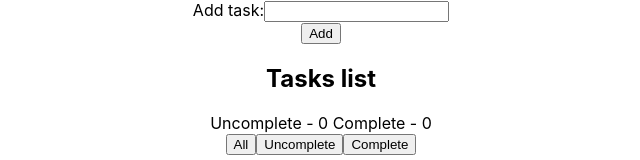
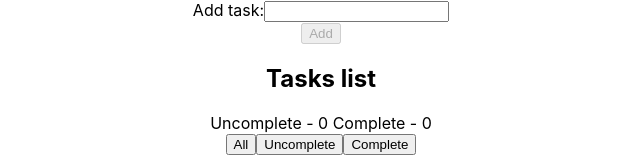
Before and after one commit to ArtemKozar/ToDoSt, a React (Create React App) app: page / in a window 1280 px wide. Shown: the top 160 px of the page, without its empty margins (319-959 px from the left). Built offline with nearby package versions, Linux system fonts and the light colour scheme.

Commit message:
Fix Input

```diff
--- a/src/components/NewTask/NewTask.jsx
+++ b/src/components/NewTask/NewTask.jsx
@@ -5,13 +5,14 @@ import { addToDo } from '../../redux/todos/actionCreators'
 
 const NewTask = () => {
   const [toDo, setToDo] = useState('')
-  const [checkToDoLength, setCheckToDoLength] = useState(true)
+  const [checkToDoLength, setCheckToDoLength] = useState(false)
   const dispatch = useDispatch()
 
   const handleInput = (event) => {
-    if (event.target.value.length > 5) {
-      setCheckToDoLength(false)
-    }
+    event.target.value.length >= 20 || event.target.value.length < 3
+      ? setCheckToDoLength(false)
+      : setCheckToDoLength(true)
+
     setToDo(event.target.value)
   }
 
--- a/src/components/TasksList/TasksList.jsx
+++ b/src/components/TasksList/TasksList.jsx
@@ -9,7 +9,6 @@ const TasksList = () => {
 
   const allDoneToDos = tasks.filter((task) => task.isDone === true)
   const allNotDoneToDos = tasks.filter((task) => task.isDone === false)
-  console.log(filteredTasks)
 
   const handleUncomplitedTask = () => {
     setFilteredTasks(allNotDoneToDos)
```
